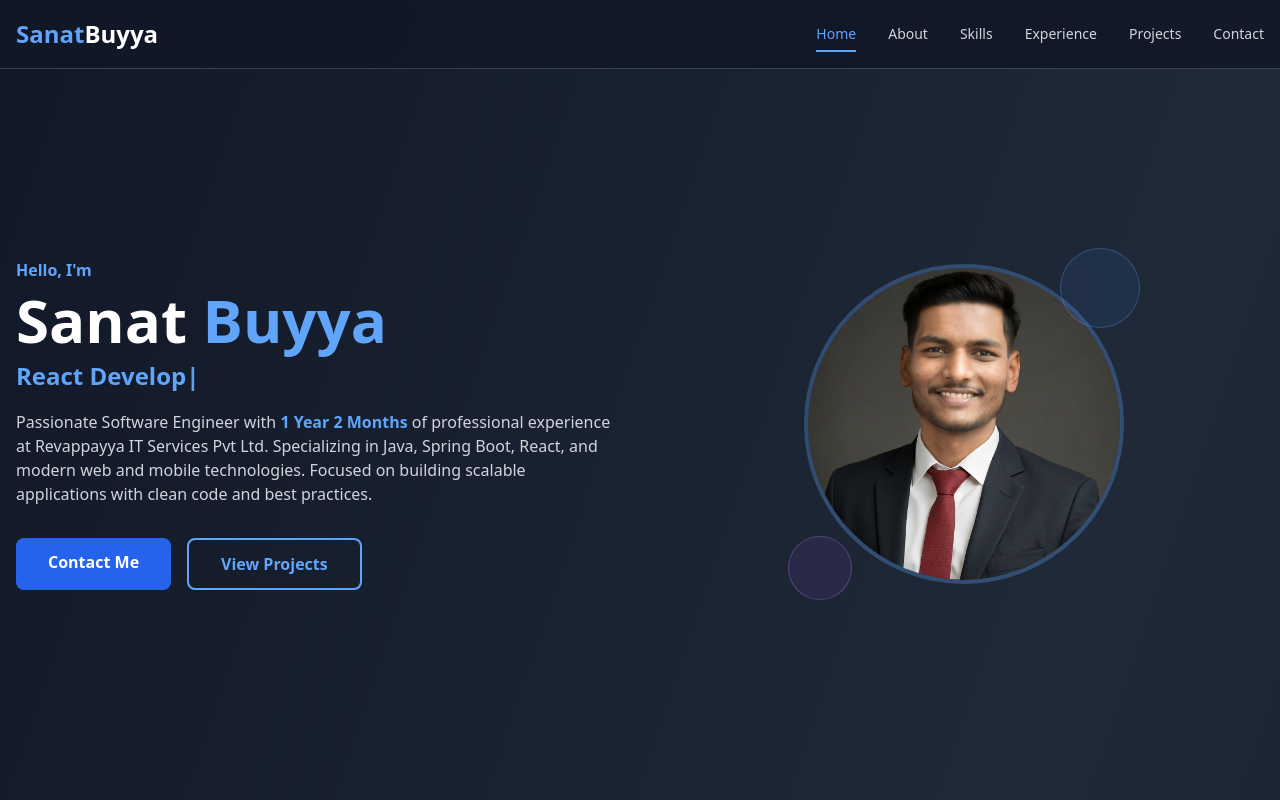
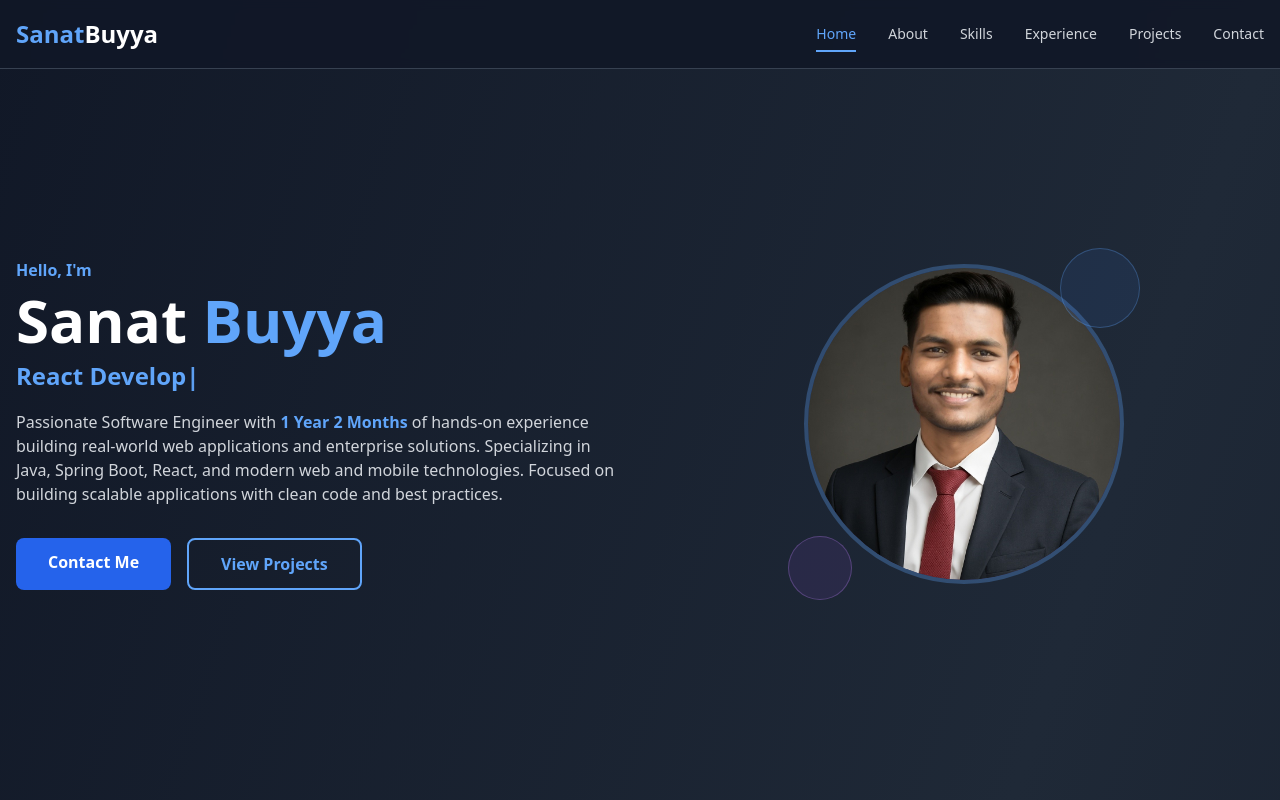
Before and after one commit to sanat-buyya/my-portfolio, a React (Vite) app: page / in a window 1280 px wide. Shown: the top 800 px of the page. Built offline with nearby package versions, Linux system fonts and the light colour scheme.

Commit message:
cv updated

```diff
--- a/src/App.jsx
+++ b/src/App.jsx
@@ -263,7 +263,7 @@ const Home = () => {
               <span className="text-blue-400 font-semibold">
                 {calculateExperienceDuration("2024-10-25")}
               </span>{" "}
-              of professional experience at Revappayya IT Services Pvt Ltd.
+              of hands-on experience building real-world web applications and enterprise solutions.
               Specializing in Java, Spring Boot, React, and modern web and
               mobile technologies. Focused on building scalable applications
               with clean code and best practices.
```
Also changed, not shown: 1 other file (tests, documents, lock files or other folders).
